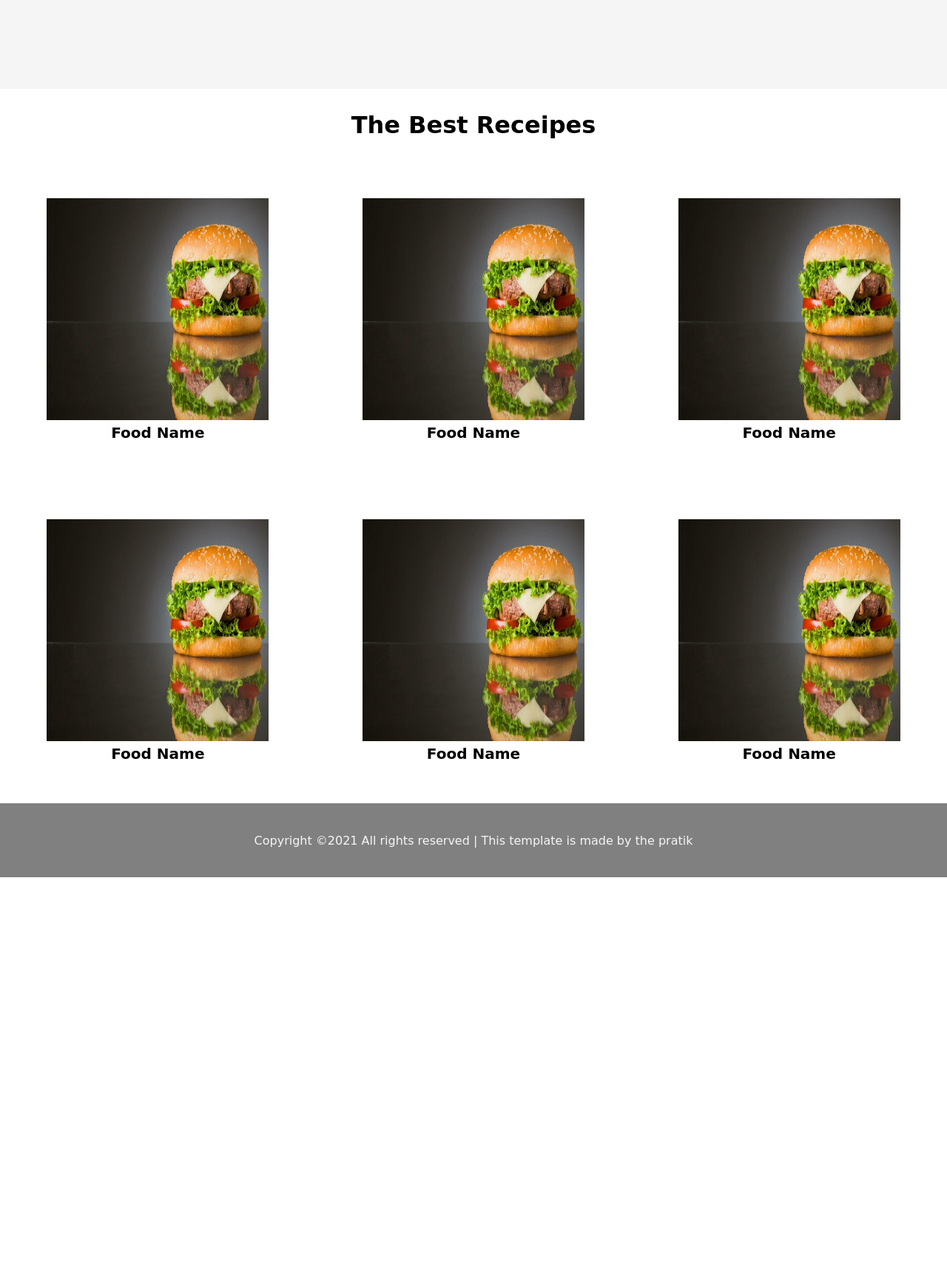
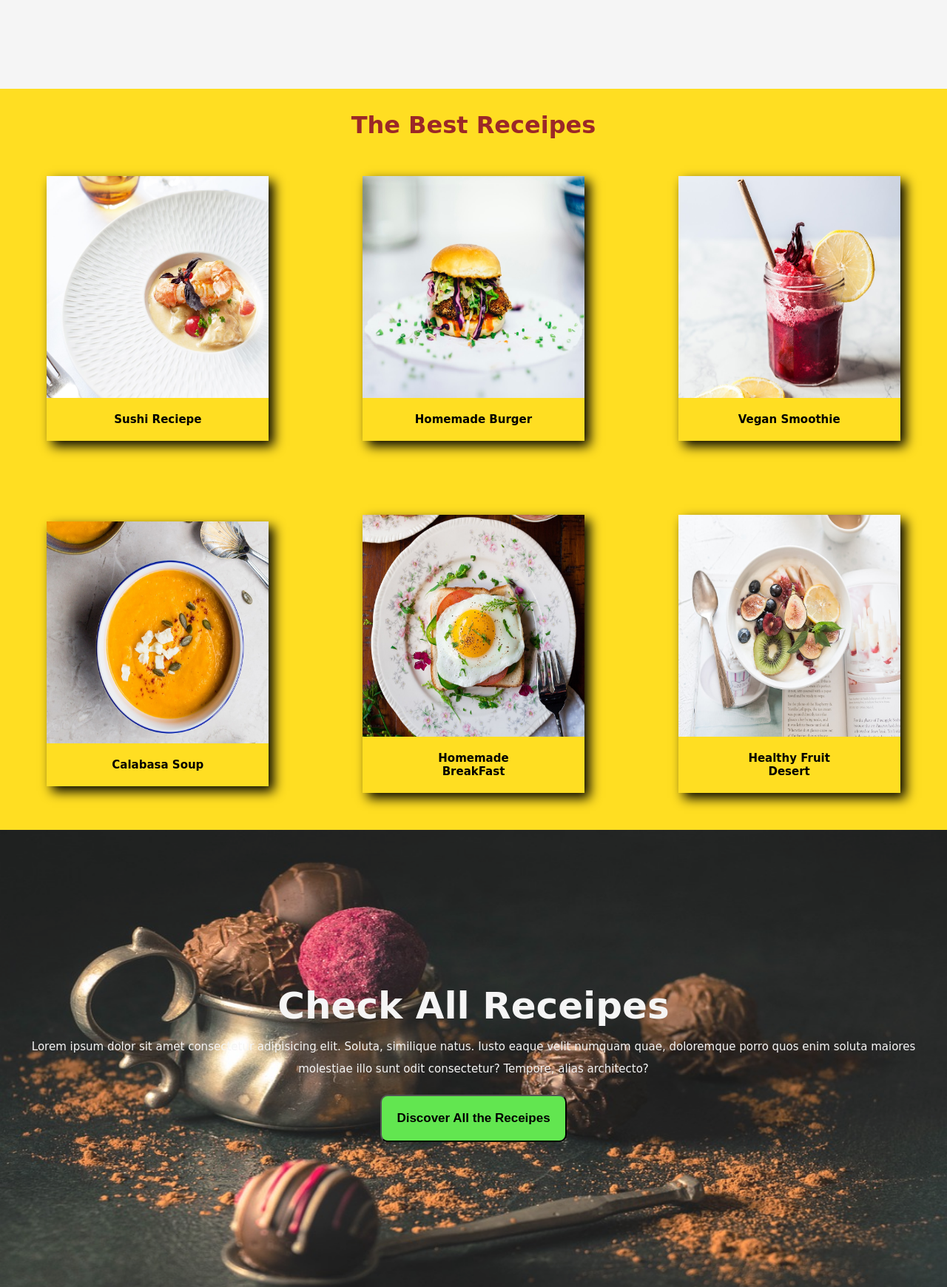
Before and after one commit to pratikdevre/indialatestnews.github.io, a plain HTML site: page index.html in a window 1280 px wide. Shown: the part 1060-2800 px from the top of the page at 74% size. Before the commit the page ends 2246 px from the top, so only its background shows below. Drawn offline with Linux system fonts and the light colour scheme; a web font is replaced by a local one.

Commit message:
homepage updated

```diff
--- a/css/style.css
+++ b/css/style.css
@@ -14,7 +14,7 @@ body{
 }
 
 .navbar{
-    background-color: gray;
+    background-color: rgb(38, 33, 33);
     height: 80px;
     width: 100%;
 }
@@ -159,10 +159,16 @@ body{
 
 
 /* best receipe card section styling */
+.haha{
+    background-color: #ffde22;
+}
 .haha h1{
+    color: rgb(155, 40, 40);
     text-align: center;
-    margin: 30px;
+    padding-top: 30px;
+
 }
+
 .bestReceipe{
     height: auto;
     display: flex;
@@ -170,33 +176,122 @@ body{
     align-items: center;
     justify-content: space-around;
 }
+
 .bestReceipe .bestReceipeCards{
     margin: 50px;
+    box-shadow: 7px 7px 15px black;
 }
+.bestReceipe .bestReceipeCards:hover{
+    box-shadow: 10px 10px 10px black;
+}
+
 .bestReceipe .bestReceipeCards .img{
     height: 300px;
     width : 300px;
     background-image: url("../images/img1.jpg");
     background-size: 100% 100%;
 }
+
 .bestReceipe .bestReceipeCards h2{
     color: black;
     text-align: center;
-    margin: 5px;
-    font-size: 20px;
+    padding: 20px;
+    font-size: 15px;
 }
+.bestReceipe .bestReceipeCards h2:hover{
+    color: rgb(128, 85, 85);
+}
+
+.bestReceipe .bestReceipeCards .img1{
+    background-image: url("../images/img6.jpg");
+}
+.bestReceipe .bestReceipeCards .img2{
+    background-image: url("../images/img7.jpg");
+}
+.bestReceipe .bestReceipeCards .img3{
+    background-image: url("../images/img8.jpg");
+}
+.bestReceipe .bestReceipeCards .img4{
+    background-image: url("../images/img9.jpg");
+}
+.bestReceipe .bestReceipeCards .img5{
+    background-image: url("../images/img10.jpg");
+}
+.bestReceipe .bestReceipeCards .img6{
+    background-image: url("../images/img11.jpg");
+}
+
+
+
+/* more section styling */
+.more{
+    width: 100%;
+    height: 80vh;
+    /* border: 2px solid red; */
+    display: flex;
+    align-items: center;
+    justify-content: center;
+    text-align: center;
+    padding: 20px;
+}
+
+.more .img{
+    z-index: -1;
+    width: 100%;
+    height: 80vh;
+    position: absolute;
+    background-image: url("../images/img12.jpg");
+    background-size: 100% 100%;
+    opacity: .9;
+}
+.more .text h1{
+    line-height: 80px;
+    font-size: 50px;
+
+    color: whitesmoke;
+}
+.more .text p{
+    line-height: 30px;
+    font-size: 15px;
+
+    color: whitesmoke;
+}
+
+.more button{
+    cursor: pointer;
+    margin: 20px;
+    padding: 20px;
+    background-color: rgb(98, 230, 80);
+    font-size: 17px;
+    font-weight: bolder;
+    border-radius: 10px;
+}
+
+.more button:hover{
+    background-color: rgb(57, 107, 41);
+    color: whitesmoke;
+    transition: all ease .5s;
+}
+
+
+
+
+
+
+
+
 
 
 /* footer section styling */
 .footer{
     width: 100%;
     height: 100px;
-    background-color: grey;
+    background-color: rgb(38, 33, 33);
     color: whitesmoke;
     display: flex;
     align-items: center;
-    justify-content: center;
-    margin: auto;
+    justify-content: space-between;
+    padding: 50px;
 }
 
 
@@ -254,10 +349,45 @@ body{
     }
 
     .card{
-        width: 400px;
+        width: 350px;
     }
-    .card h1,
+    .card h1{
+        font-size: 20px;
+    }
     .card h3{
-        font-weight: bold;
+        font-size: 15px;
+    }
+    .card button{
+        margin: 2px;
+        padding: 7px;
+        font-size: 11px;
+    }
+    .haha h1{
+        margin: 15px;
+    }
+
+    .bestReceipe .bestReceipeCards{
+        margin: 15px;
+    }
+    .bestReceipe .bestReceipeCards .img{
+        height: 210px;
+        width : 210px;
+    }
+    .bestReceipe .bestReceipeCards h2{
+        padding: 15px;
+        font-size: 12px;
+    }
+
+    .more .text h1{
+        font-size: 30px;
+    }
+    .more .text p{
+        font-size: 12px;
+    }
+
+    .more button{
+        margin: 10px;
+        padding: 15px;
+        font-size: 12px;
     }
 }
--- a/index.html
+++ b/index.html
@@ -12,6 +12,7 @@
 
 <body>
     <!-- navbar section  -->
+
     <div class="navbar">
         <input type="checkbox" id="check">
         <label for="check" class="chkbtn">
@@ -25,13 +26,12 @@
             <li class="nav-items"><a href="contact.html">Contact</a></li>
         </ul>
     </div>
+    <!-- navbar section end  -->
 
 
     <!-- imgae slider  -->
-
-    <div class="slider">
-        <!-- <img src="img-1.jpg" alt=""> -->
-    </div>
+    <div class="slider"></div>
+    <!-- imgae slider end -->
 
 
     <!-- reciepe card section -->
@@ -47,6 +47,7 @@
             <a href="reciepe.html"><button>See Reciepe</button></a>
         </div>
     </div>
+    <!-- reciepe card section end -->
 
 
     <!-- best receipe card section -->
@@ -54,58 +55,81 @@
         <h1>The Best Receipes</h1>
         <div class="bestReceipe">
             <div class="bestReceipeCards">
-                <div class="img"></div>
+                <div class="img1 img"></div>
                 <a href="reciepe.html">
-                    <h2>Food Name</h2>
+                    <h2>Sushi Reciepe</h2>
                 </a>
 
             </div>
             <div class="bestReceipeCards">
-                <div class="img"></div>
+                <div class="img2 img"></div>
 
                 <a href="reciepe.html">
-                    <h2>Food Name</h2>
+                    <h2>Homemade Burger</h2>
                 </a>
 
             </div>
             <div class="bestReceipeCards">
-                <div class="img"></div>
+                <div class="img3 img"></div>
 
                 <a href="reciepe.html">
-                    <h2>Food Name</h2>
+                    <h2>Vegan Smoothie</h2>
                 </a>
 
             </div>
             <div class="bestReceipeCards">
-                <div class="img"></div>
+                <div class="img4 img"></div>
 
                 <a href="reciepe.html">
-                    <h2>Food Name</h2>
+                    <h2>Calabasa Soup</h2>
                 </a>
 
             </div>
             <div class="bestReceipeCards">
-                <div class="img"></div>
+                <div class="img5 img"></div>
 
                 <a href="reciepe.html">
-                    <h2>Food Name</h2>
+                    <h2>Homemade <br>BreakFast</h2>
                 </a>
 
             </div>
             <div class="bestReceipeCards">
-                <div class="img"></div>
+                <div class="img6 img"></div>
 
                 <a href="reciepe.html">
-                    <h2>Food Name</h2>
+                    <h2>Healthy Fruit <br> Desert</h2>
                 </a>
 
             </div>
         </div>
     </div>
+    <!-- best receipe card section end-->
+
+
+
+
+
+
+    <!-- more section  -->
+    <div class="more">
+        <div class="img"></div>
+        <div class="text">
+            <h1>Check All Receipes</h1>
+            <p>Lorem ipsum dolor sit amet consectetur adipisicing elit. Soluta, similique natus. Iusto eaque velit numquam quae, doloremque porro quos enim soluta maiores molestiae illo sunt odit consectetur? Tempore, alias architecto?</p>
+            <a href="reciepe.html"><button>Discover All the Receipes</button></a>
+        </div>
+    </div>
+    <!-- more section end -->
+
+
+
+
 
 
 
     <div class="footer">
+        <h2 class="logo">Great Food</h2>
+
         Copyright ©2021 All rights reserved | This template is made by the pratik
     </div>
 </body>
```
Also changed, not shown: images/img10.jpg (added), images/img11.jpg (added), images/img12.jpg (added), images/img6.jpg (added), images/img7.jpg (added), images/img8.jpg (added), images/img9.jpg (added).
